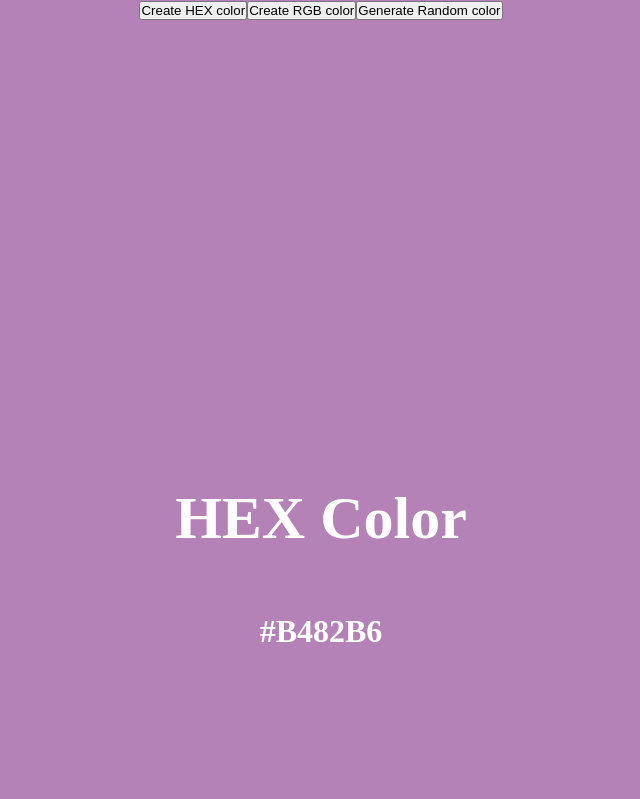
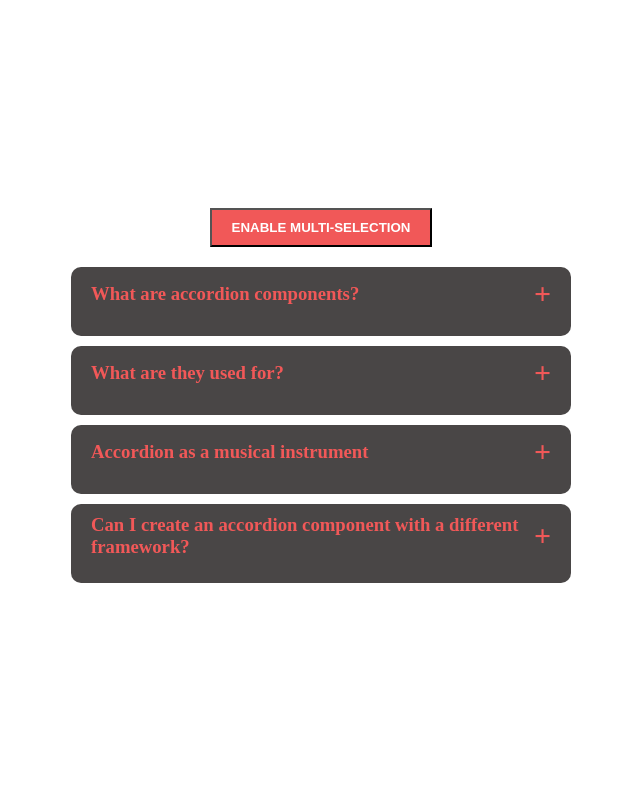
Before and after one commit to PadalaBalaSivaSaiMegiReddy/mini-projects-react, a React (Vite) app: page / in a window 1280 px wide. Shown: the top 799 px of the page, without its empty margins (319-959 px from the left). Built offline with nearby package versions, Linux system fonts and the light colour scheme.

Commit message:
Add width to App component and uncomment Accordian component

```diff
--- a/src/App.css
+++ b/src/App.css
@@ -3,3 +3,7 @@
   padding: 0px;
   box-sizing: border-box;
 }
+
+.App{
+  width: 100vw;
+}
--- a/src/App.jsx
+++ b/src/App.jsx
@@ -7,7 +7,7 @@ function App() {
 
   return (
     <div className="App">
-      {/* <Accordian/> */}
+      <Accordian/>
       <RandomColorGenerator/>
     </div>
   )
```
